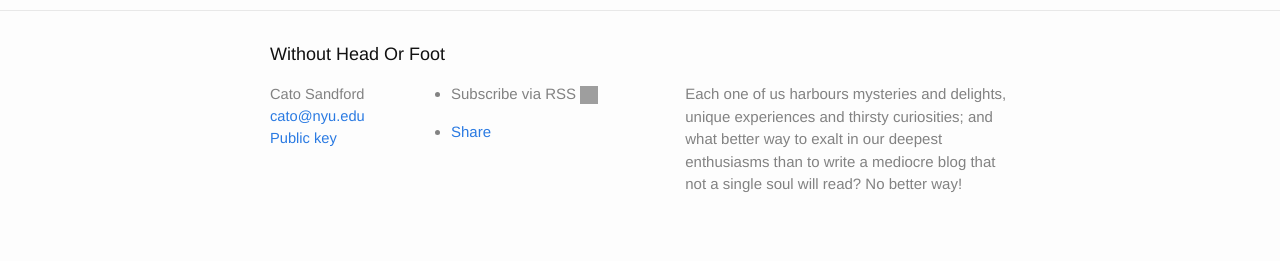
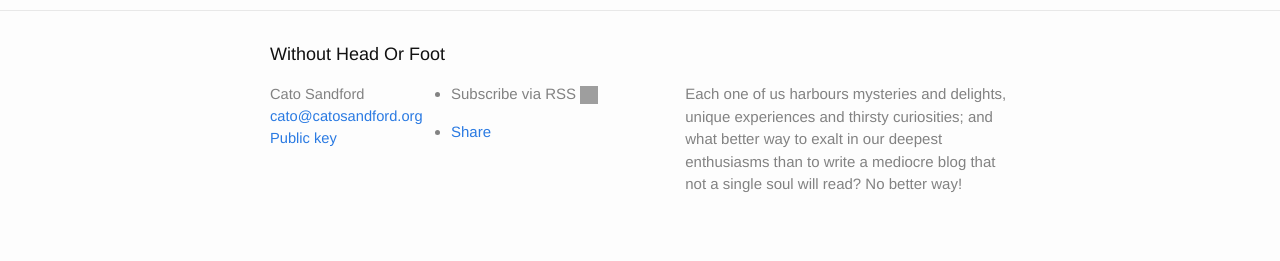
Before and after one commit to Allium/WithoutHeadOrFoot, a Jekyll site: the page built from index.html, in a window 1280 px wide. Shown: the part 832-1093 px from the top of the page. Built offline with Jekyll 4.4.1, drawn with Linux system fonts in a browser that asks for light colours; comment, search, counter and statistics services are not loaded; grey boxes are pictures that could not be loaded.

Commit message:
Updated e-mail address in config

```diff
--- a/_config.yml
+++ b/_config.yml
@@ -1,7 +1,8 @@
 ## Site settings
 title: Without Head Or Foot
 author: Cato Sandford
-email: cato@nyu.edu
+# email: cato@nyu.edu
+email: cato@catosandford.org
 description: > # this means to ignore newlines
   Each one of us harbours mysteries and delights, unique experiences and thirsty curiosities;
   and what better way to exalt in our deepest enthusiasms than to write a mediocre blog that
```
